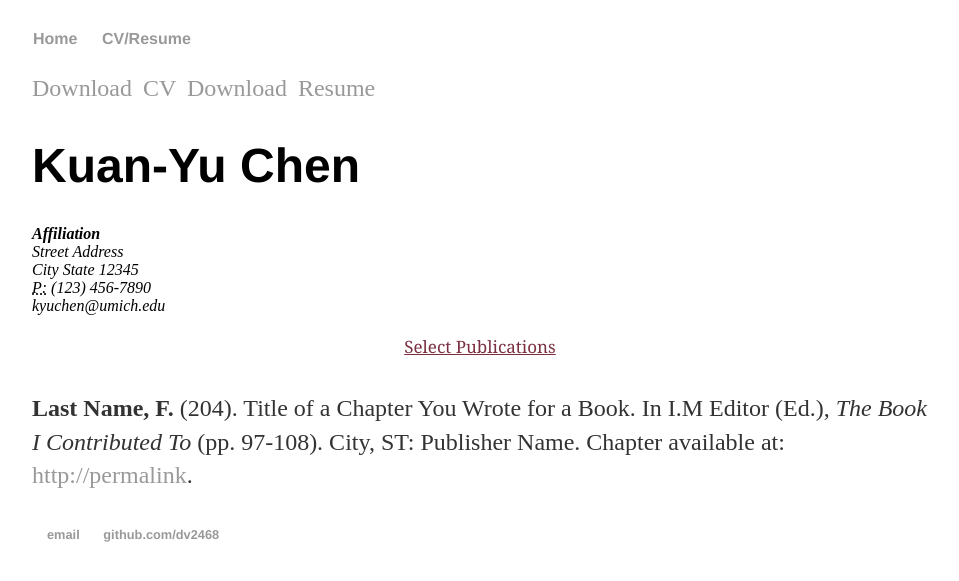
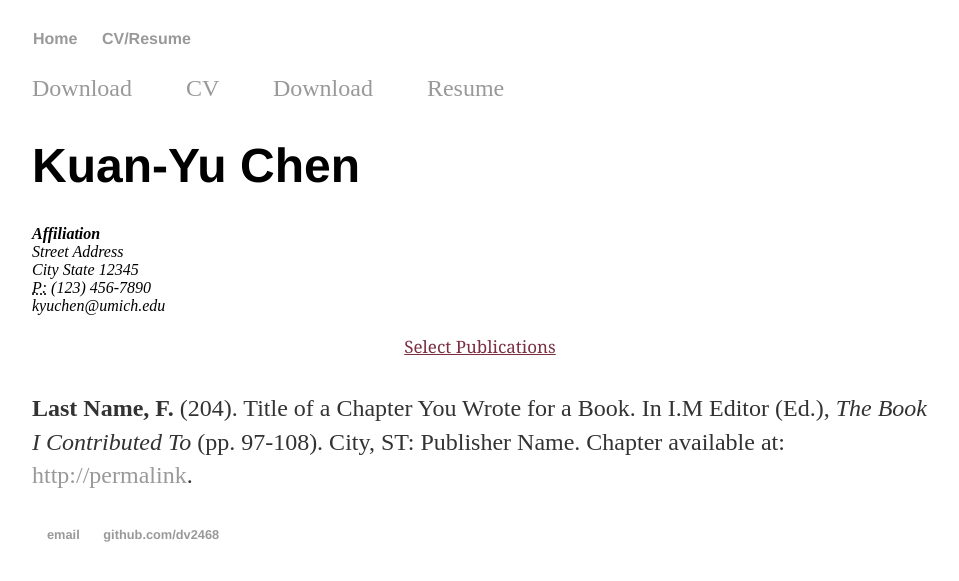
Before and after one commit to dv2468/dv2468.github.io, a Jekyll site: the page built from cv/index.html, in a window 1280 px wide. Shown: the top 581 px of the page, without its empty margins (160-1119 px from the left). Built offline with Jekyll 4.4.1, drawn with Linux system fonts in a browser that asks for light colours.

Commit message:
Update index.html

```diff
--- a/cv/index.html
+++ b/cv/index.html
@@ -4,10 +4,8 @@
 ---
 
 	<div class="cv">
-		<div id = "cv-link">
-			<p><a href="https://dv2468.github.io/DataScienceIntern.pdf" target="_blank" class="download" title="Download CV as PDF">Download CV</a>
+		<p style="word-spacing: 2em;"><a href="https://dv2468.github.io/DataScienceIntern.pdf" target="_blank" class="download" title="Download CV as PDF">Download CV</a>
 		<a href="https://dv2468.github.io/DataScienceIntern.pdf" target="_blank" class="download" title="Download Resume as PDF">Download Resume</a></p>
-		</div>
 		<h1>Kuan-Yu Chen</h1>
 		<address>
 		<strong>Affiliation</strong><br>
```
Lines whose indentation alone changed are shown as unchanged.
